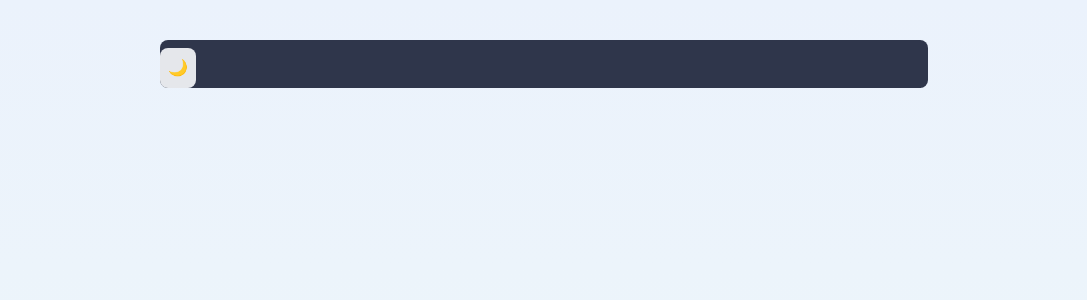
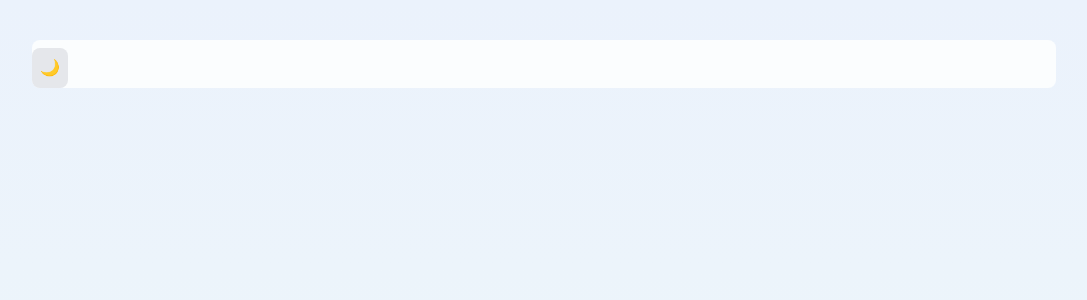
Before and after one commit to stkeys/Browser-Extension-UI, a Next.js app: page / in a window 1280 px wide. Shown: the top 300 px of the page, without its empty margins (96-1183 px from the left). Built offline with nearby package versions, Linux system fonts and the light colour scheme.

Commit message:
style: background color

```diff
--- a/src/app/page.tsx
+++ b/src/app/page.tsx
@@ -7,7 +7,7 @@ export default function Home() {
   <>
     <ThemeProvider>
       <div className=" bg-[linear-gradient(180deg,_#EBF2FC_0%,_#EEF8F9_100%)] min-h-screen overflow-hidden text-black   dark:bg-gradient-to-b dark:from-[#040918] dark:to-[#091540] dark:text-white">
-          <div className=" mx-[20%] bg-[hsl(225,23%,24%)] rounded-lg mt-10">
+          <div className=" mx-[10%] bg-[hsl(200,60%,99%)] dark:bg-gradient-to-b dark:bg-[hsl(225,23%,24%)] rounded-lg mt-10">
             <button className="bg-gray-200 p-2 rounded-lg hover:bg-gray-300 transition-colors mt-2">
               <DarkModeToggle/>
             </button>
```
